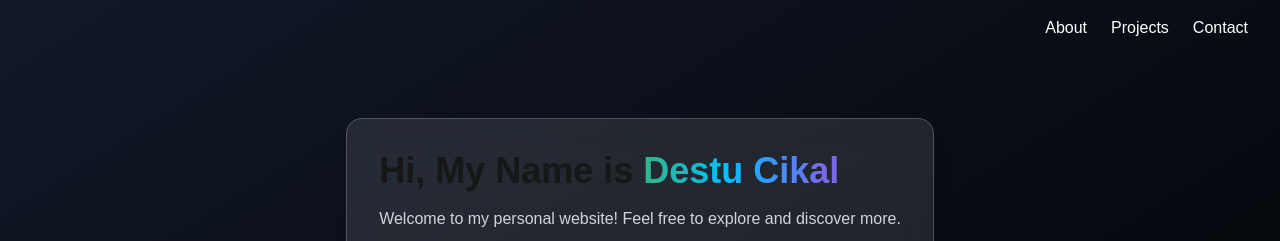
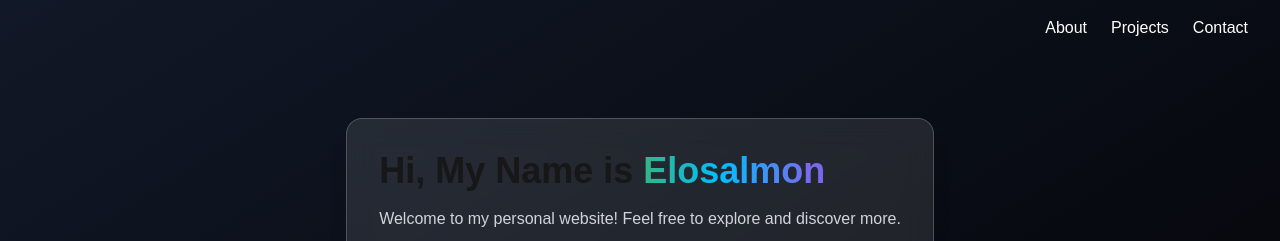
Before and after one commit to destucr/project-echo, a Next.js app: page / in a window 1280 px wide. Shown: the top 241 px of the page. Built offline with nearby package versions, Linux system fonts and the light colour scheme.

Commit message:
update page.js

```diff
--- a/src/app/page.js
+++ b/src/app/page.js
@@ -75,7 +75,7 @@ export default function Home() {
             {/* Glass Card - Main Content */}
             <div className="backdrop-blur-lg bg-white/10 rounded-2xl p-8 shadow-xl border border-white/20 max-w-2xl w-full">
               <h1 className="text-4xl font-bold mb-4">
-                Hi, My Name is <span className="rainbow-text">Destu Cikal</span>
+                Hi, My Name is <span className="rainbow-text">Elosalmon</span>
               </h1>
               <p className="text-gray-300 mb-6">
                 Welcome to my personal website! Feel free to explore and
```
